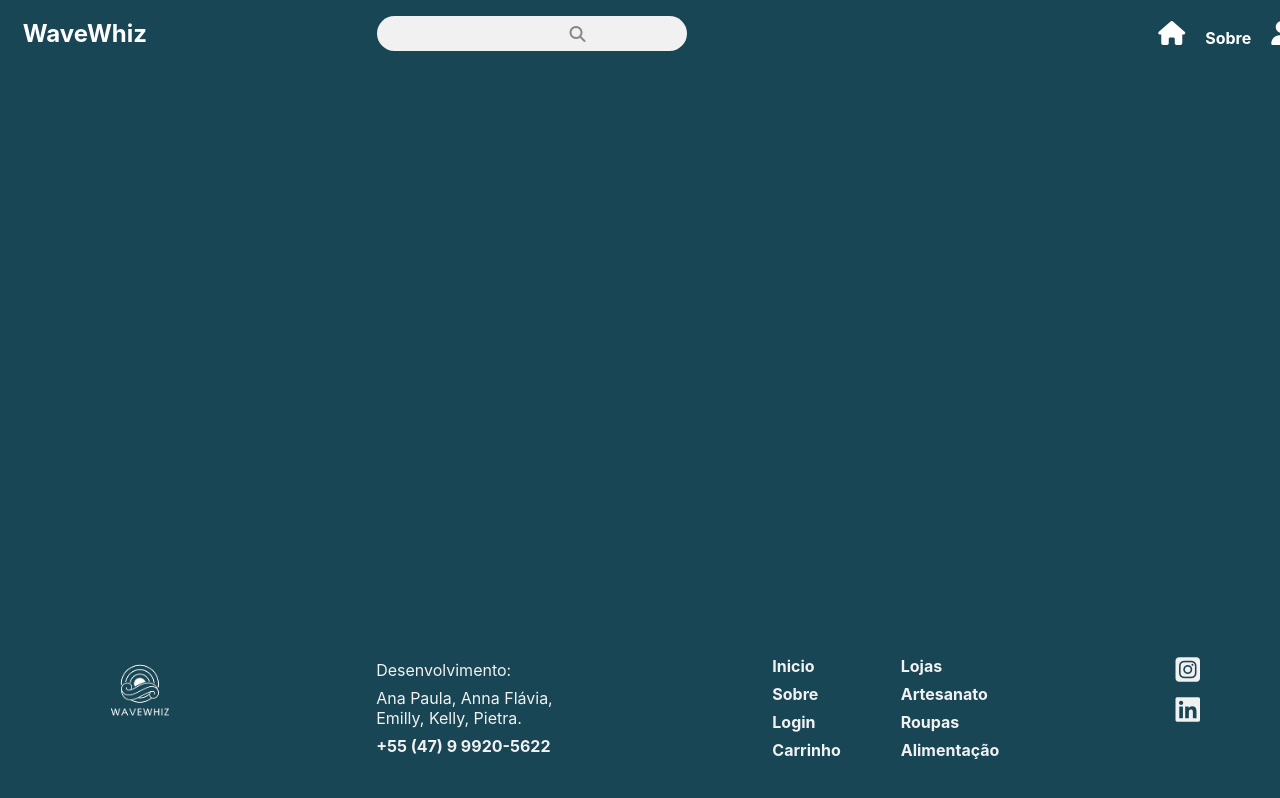
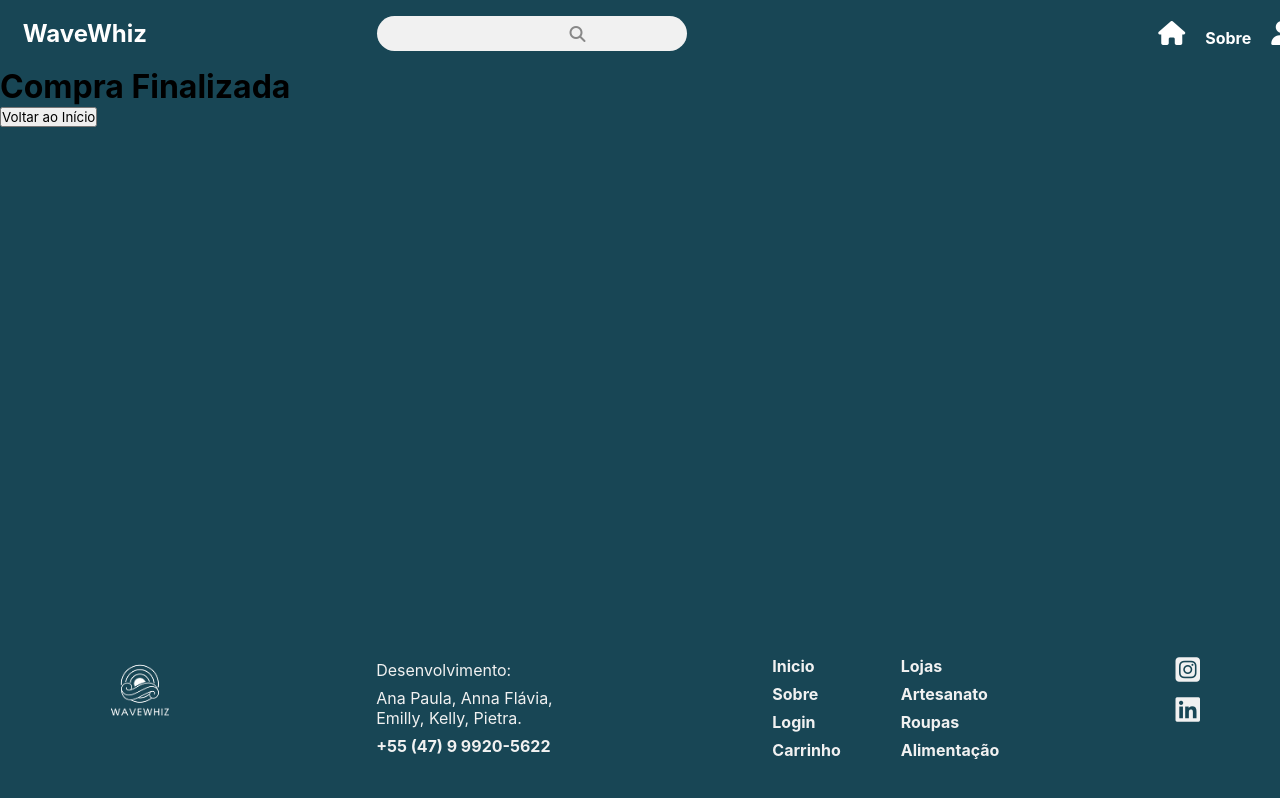
Before and after one commit to hackathon-capri/wavewhiz, a Vue app in the folder projeto/: page /carrinho/pagamento/compra-finalizada in a window 1280 px wide. Built offline with nearby package versions, Linux system fonts and the light colour scheme.

Commit message:
Iniciando página compra finalizada #19

```diff
--- a/projeto/src/router/index.js
+++ b/projeto/src/router/index.js
@@ -48,6 +48,11 @@ const routes = [
     name: 'PerfilCliente',
     component: () => import('@/views/PerfilClienteView.vue'),
   },
+  {
+    path: '/carrinho/pagamento/compra-finalizada',
+    name: 'CompraFinalizada',
+    component: () => import('@/views/CompraFinalizadaView.vue'),
+  }
 ]
 
 const router = createRouter({
--- /dev/null
+++ b/projeto/src/views/CompraFinalizadaView.vue
@@ -0,0 +1,9 @@
+<script setup>
+</script>
+<template>
+  <h1>Compra Finalizada</h1>
+  <button>Voltar ao Início</button>
+</template>
+<style setup>
+
+</style>
```
